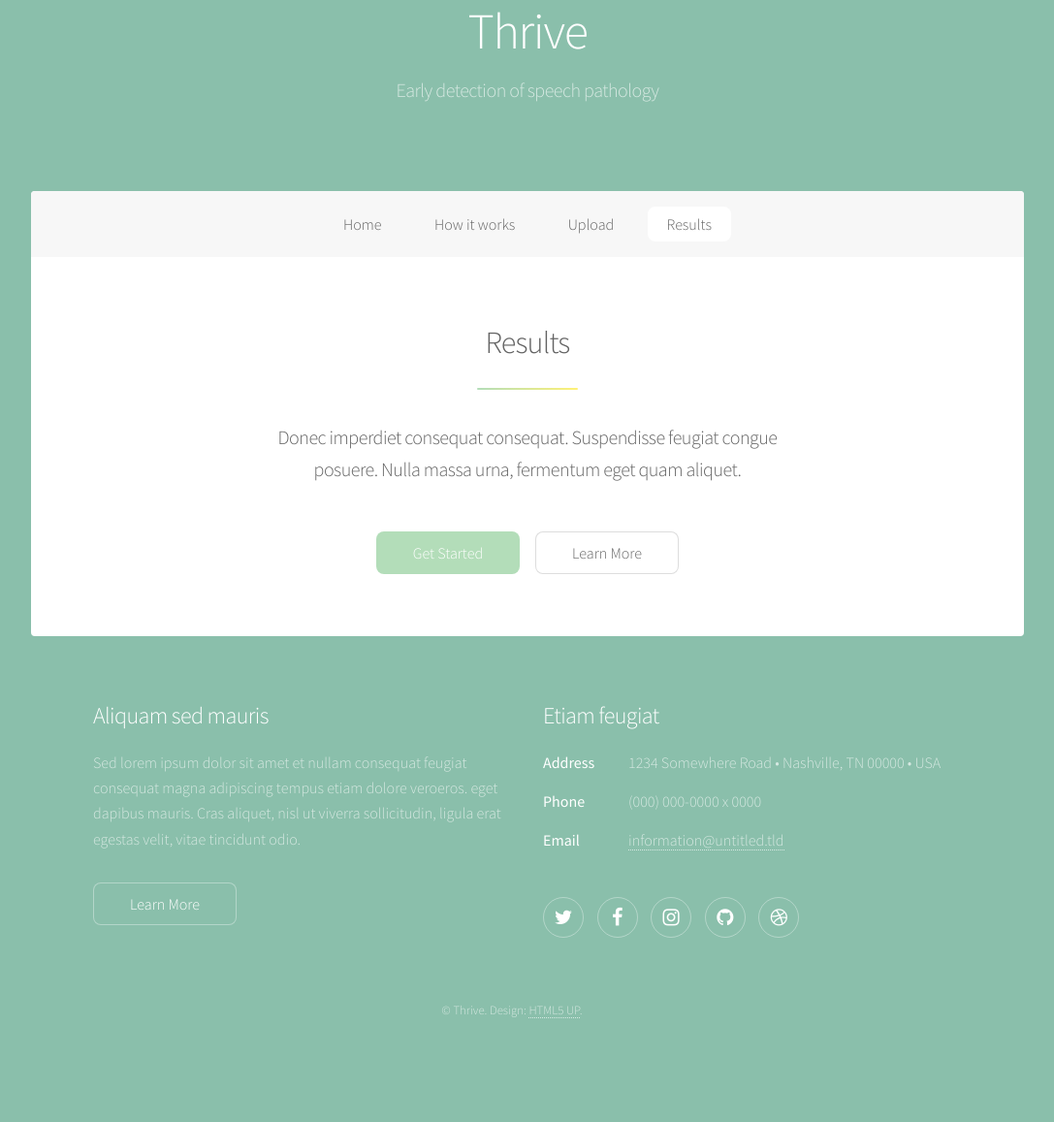
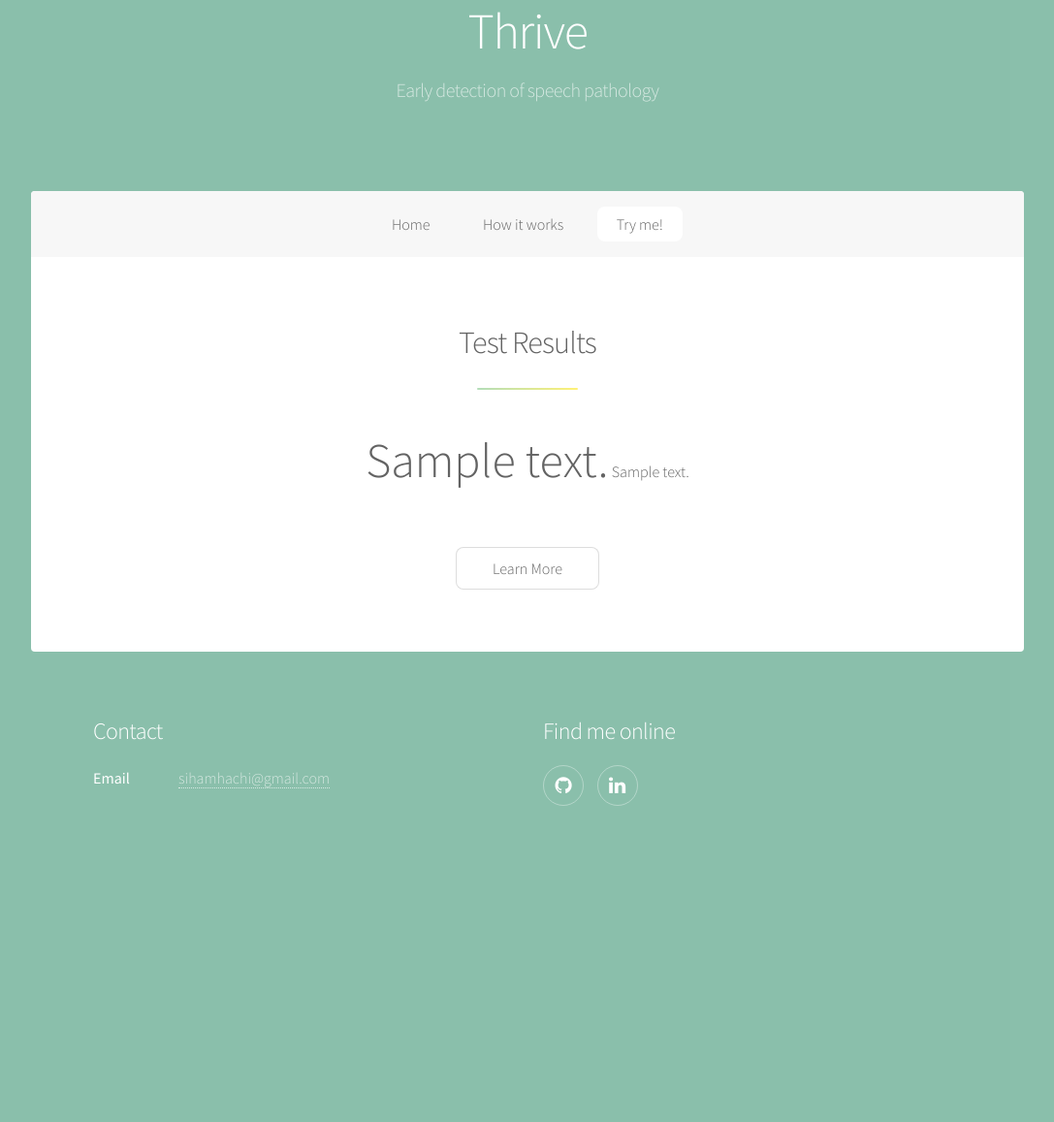
Before and after one commit to sihamH/thrive-webapp, a Flask app: template templates/results.html in a window 1280 px wide. Shown: the part 419-1576 px from the top of the page at 97% size, without its empty margins (96-1183 px from the left). After the commit the page ends 1250 px from the top, so only its background shows below. Run offline with Flask 2, Linux system fonts and the light colour scheme; the template is opened without the code that fills it: most values are stand-ins (such as "Sample title", 1, 10 or a date in 2020).

Commit message:
print colored result

```diff
--- a/app.py
+++ b/app.py
@@ -36,9 +36,9 @@ def results():
         p = prediction.predict_NN(features, modelpath)
 
         if p == 1:
-            return render_template('upload.html', upload_text='There seems to be speech disorder')
+            return render_template('results.html', upload_text='There seems to be speech disorder', toto="red")
         else:
-            return render_template('upload.html', upload_text2='No speech disorder has been detected')
+            return render_template('results.html', upload_text2='No speech disorder has been detected', toto2="green")
         os.remove()
     else:
         return render_template('upload.html', upload_text='Please upload a file')
--- a/templates/results.html
+++ b/templates/results.html
@@ -25,8 +25,8 @@
 						<ul>
 							<li><a href="/" >Home</a></li>
 							<li><a href="/how">How it works</a></li>
-							<li><a href="/upload">Upload</a></li>
-							<li><a href="/results"  class="active">Results</a></li>
+							<li><a href="/upload" class="active">Try me!</a></li>
+							<!-- <li><a href="/upload"  class="active">Results</a></li> -->
 						</ul>
 					</nav>
 
@@ -35,50 +35,43 @@
 
 						<section id="cta" class="main special">
 							<header class="major">
-								<h2>Results</h2>
-								<p>Donec imperdiet consequat consequat. Suspendisse feugiat congue<br />
-								posuere. Nulla massa urna, fermentum eget quam aliquet.</p>
+								<h2>Test Results</h2>
+								<!-- <span class="icon  fa-comments-o " style="font-size: 150px; color={{toto}}"></span> -->
+
+								<span style="font-size: 50px; color:{{toto}};">{{upload_text}}</span>
+								<span style="font-size: 16px; color:{{toto2}};">{{upload_text2}}</span>
 							</header>
+
 							<footer class="major">
+
 								<ul class="actions special">
-									<li><a href="generic.html" class="button primary">Get Started</a></li>
 									<li><a href="generic.html" class="button">Learn More</a></li>
 								</ul>
 							</footer>
 						</section>
 
 
+
 					</div>
 
 				<!-- Footer -->
-					<footer id="footer">
-						<section>
-							<h2>Aliquam sed mauris</h2>
-							<p>Sed lorem ipsum dolor sit amet et nullam consequat feugiat consequat magna adipiscing tempus etiam dolore veroeros. eget dapibus mauris. Cras aliquet, nisl ut viverra sollicitudin, ligula erat egestas velit, vitae tincidunt odio.</p>
-							<ul class="actions">
-								<li><a href="generic.html" class="button">Learn More</a></li>
-							</ul>
-						</section>
-						<section>
-							<h2>Etiam feugiat</h2>
-							<dl class="alt">
-								<dt>Address</dt>
-								<dd>1234 Somewhere Road &bull; Nashville, TN 00000 &bull; USA</dd>
-								<dt>Phone</dt>
-								<dd>(000) 000-0000 x 0000</dd>
-								<dt>Email</dt>
-								<dd><a href="#">information@untitled.tld</a></dd>
-							</dl>
-							<ul class="icons">
-								<li><a href="#" class="icon fa-twitter alt"><span class="label">Twitter</span></a></li>
-								<li><a href="#" class="icon fa-facebook alt"><span class="label">Facebook</span></a></li>
-								<li><a href="#" class="icon fa-instagram alt"><span class="label">Instagram</span></a></li>
-								<li><a href="#" class="icon fa-github alt"><span class="label">GitHub</span></a></li>
-								<li><a href="#" class="icon fa-dribbble alt"><span class="label">Dribbble</span></a></li>
-							</ul>
-						</section>
-						<p class="copyright">&copy; Thrive. Design: <a href="https://html5up.net">HTML5 UP</a>.</p>
-					</footer>
+					<!-- Footer -->
+				<footer id="footer">
+					<section>
+						<h2>Contact</h2>
+						<dl class="alt">
+							<dt>Email</dt>
+							<dd><a href="#">sihamhachi@gmail.com</a></dd>
+					</section>
+					<section>
+						</dl>
+						<h2>Find me online</h2>
+						<ul class="icons">
+							<li><a href="https://github.com/sihamH/thrive-flask" class="icon fa-github alt"><span class="label">GitHub</span></a></li>
+							<li><a href="https://www.linkedin.com/in/sihamhachi/" class="icon fa-linkedin alt"><span class="label">Dribbble</span></a></li>
+						</ul>
+					</section>
+				</footer>
 
 			</div>
 
```
